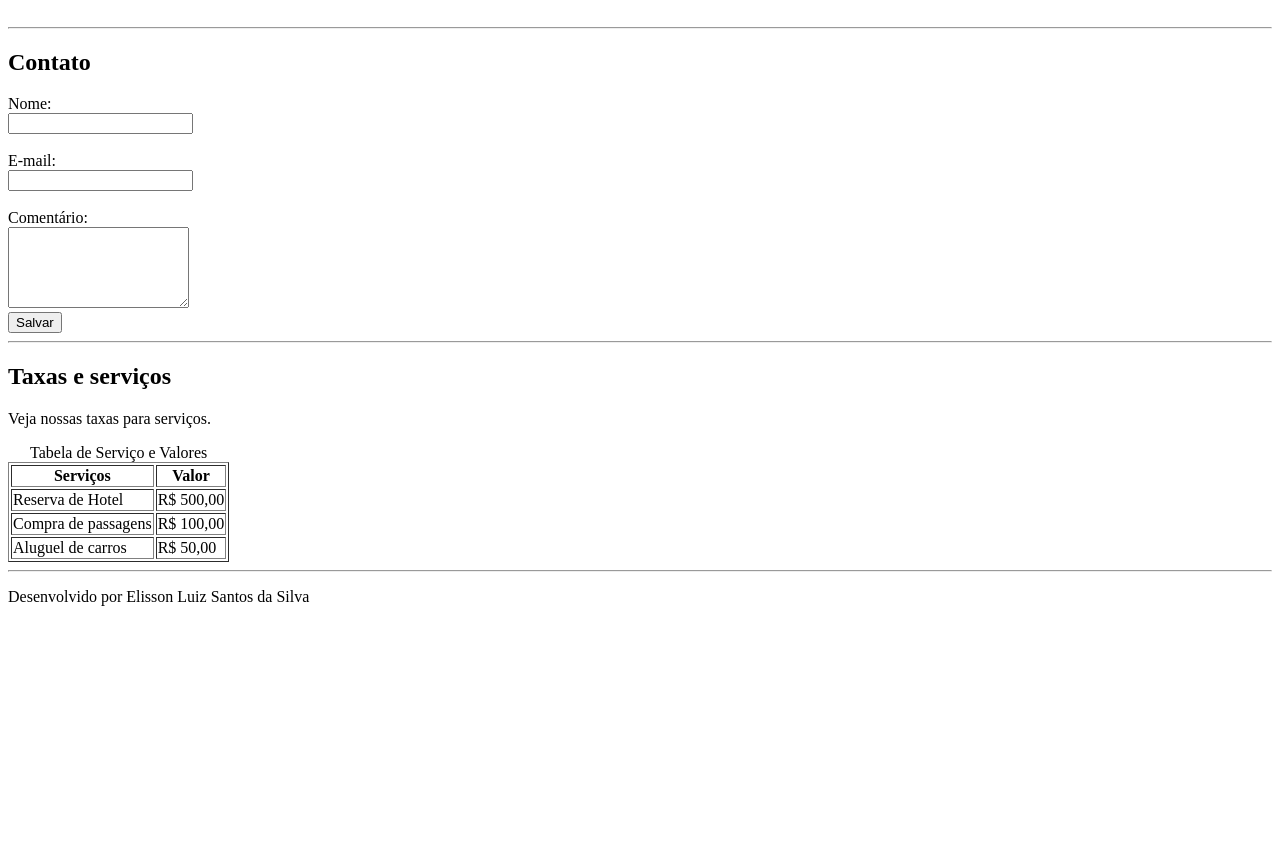
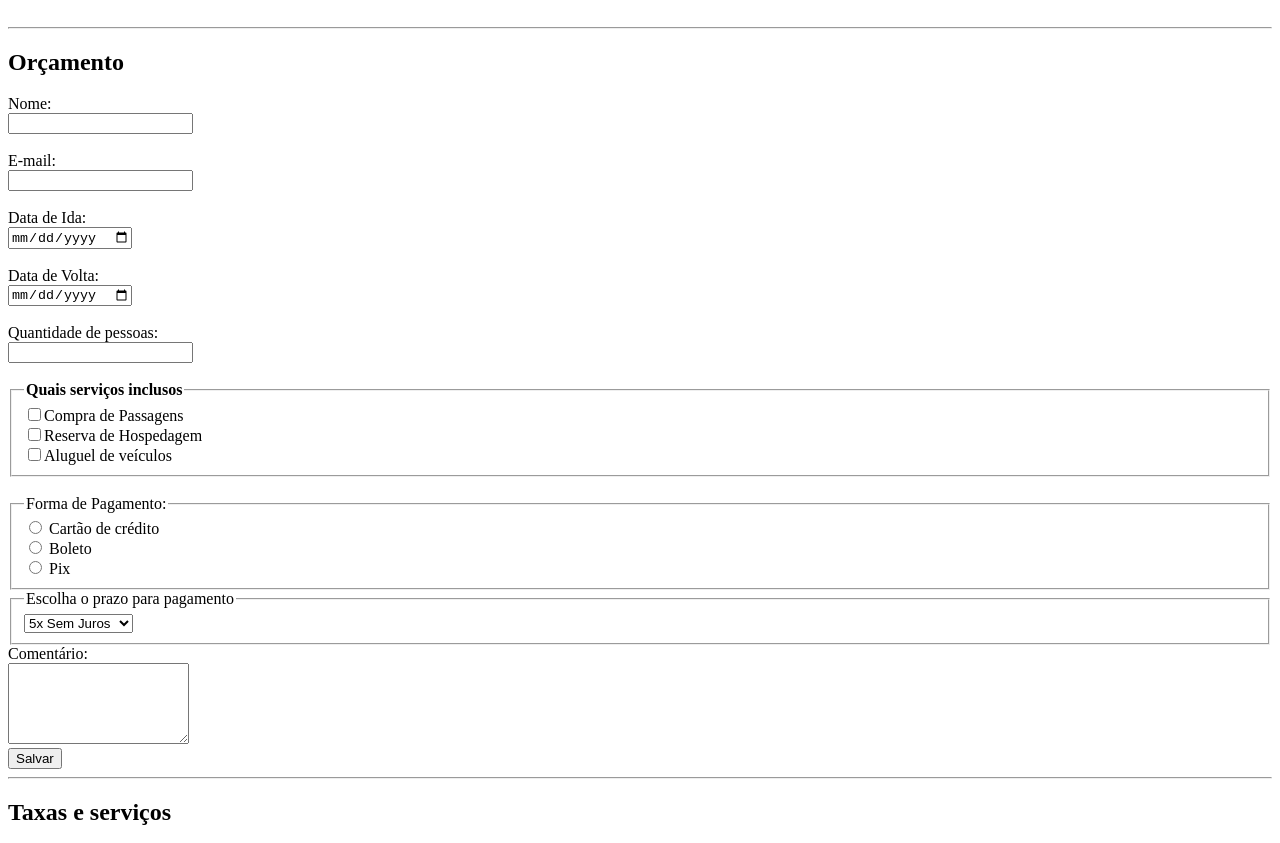
Before and after one commit to Elisson-Dev/aprendendo_web_inicial, a plain HTML site: page index.html in a window 1280 px wide. Shown: the part 1912-2755 px from the top of the page. Before the commit the page ends 2534 px from the top, so only its background shows below. Drawn offline with Linux system fonts and the light colour scheme.

Commit message:
Mais uma etapa

```diff
--- a/index.html
+++ b/index.html
@@ -53,17 +53,60 @@
         <hr>
         <!-- Seção de formulários -->
          <section>
-            <h2>Contato</h2>
+            <h2>Orçamento</h2>
             <form action="" method="get">
-                <label>Nome:</label><br>
-                <input type="text" name="nome"><br><br>
-                <label>E-mail:</label><br>
-                <input type="text" name="email"><br><br>
+                <label>Nome:<br>
+                    <input type="text" required name="nome" title="Insira seu nome"><br><br>
+                </label>
+                <label>E-mail:<br>
+                    <input type="email" required name="email"><br><br>
+                </label>
+                <label>Data de Ida:<br>
+                    <input type="date" name="dataIda"><br><br>
+                </label>
+                <label>Data de Volta:<br>
+                    <input type="date" name="dataVolta"><br><br>
+                </label>
+                <label>Quantidade de pessoas: <br>
+                    <input type="number" name="quantidadePessoas">
+                </label><br><br>
+                <fieldset>
+                    <legend><b>Quais serviços inclusos</b></legend>
+                        <label>
+                            <input type="checkbox" name="passagens" value="Passagens">Compra de Passagens
+                        </label>
+                        <label>
+                            <br><input type="checkbox" name="hospedagem" value="Hospedagem">Reserva de Hospedagem
+                        </label>
+                        <label>
+                            <br><input type="checkbox" name="veiculo" value="Veiculo">Aluguel de veículos
+                        </label>
+                    </fieldset><br>
+                    <fieldset>
+                        <legend>Forma de Pagamento:</legend>
+                        <label>
+                            <input type="radio" name="formaPagamento" value="cartaoDeCredito"> Cartão de crédito
+                        </label>
+                        <label>
+                            <br><input type="radio" name="formaPagamento" value="boleto"> Boleto
+                        </label>
+                        <label>
+                            <br><input type="radio" name="formaPagamento" value="pix"> Pix
+                        </label>
+                    </fieldset>
+
+                    <fieldset>
+                        <legend>Escolha o prazo para pagamento</legend>
+                        <select name="prazoPagamento">
+                            <option value="aVista">À Vista</option>
+                            <option selected value="cincoVezesSemJuros">5x Sem Juros</option>
+                            <option value="dezVezesComJuros">10x com Juros</option>
+                        </select>
+                    </fieldset>
                 <label>Comentário:</label><br>
                 <textarea rows="5" nome="comentario"></textarea><br>
                 <button>Salvar</button>
             </form>
-
          </section>
          <hr>
         <!-- Seção de Tabelas-->
```
